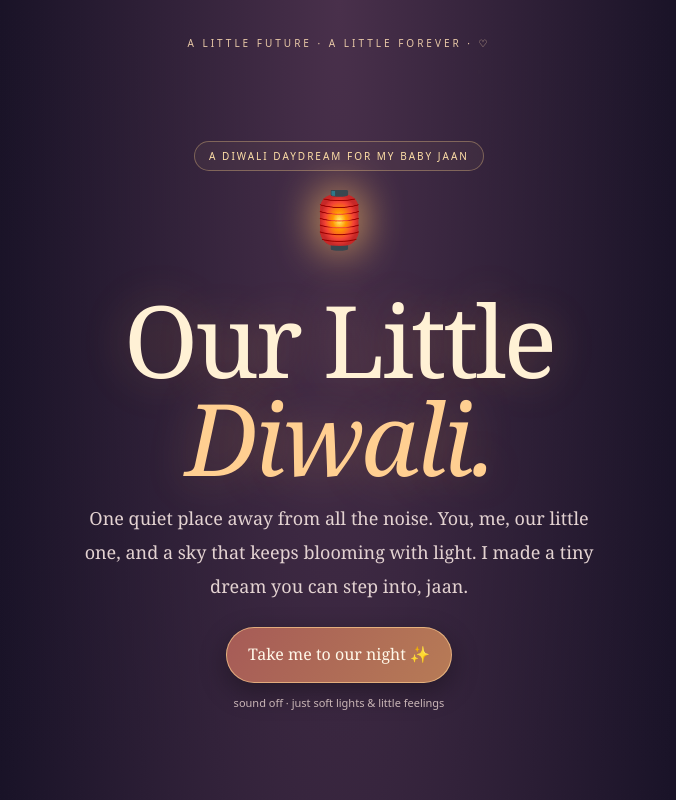
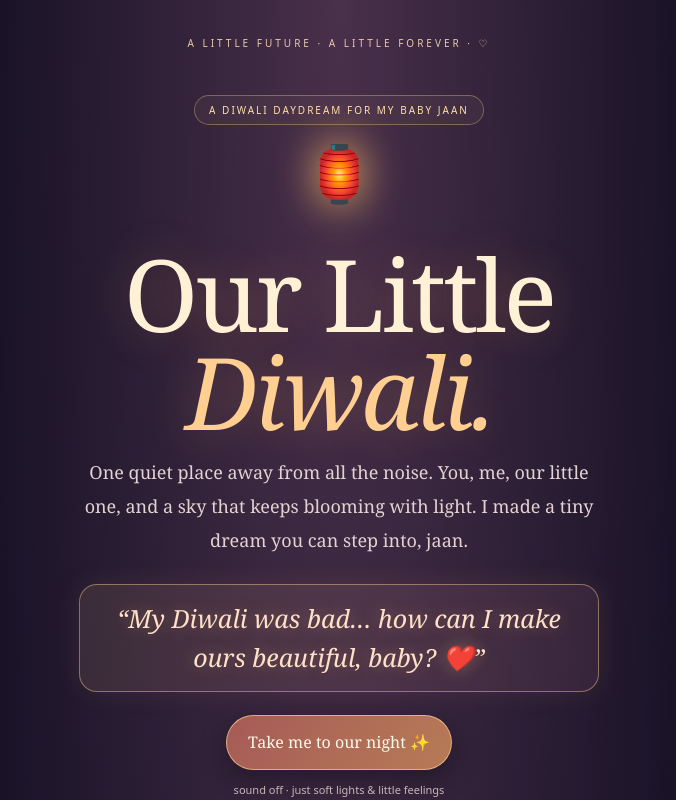
Before and after one commit to oms733411-commits/voice-cloner, a plain HTML site: page diwali.html in a window 1280 px wide. Shown: the top 800 px of the page, without its empty margins (301-977 px from the left). Drawn offline with Linux system fonts and the light colour scheme.

Commit message:
Place the Diwali message prominently on the website hero

```diff
--- a/diwali.html
+++ b/diwali.html
@@ -46,6 +46,7 @@
 @media(max-width:420px){.cinematic-scene{min-height:350px}.car-silhouette{bottom:52px}.family-silhouette{bottom:108px}.person.dad{height:95px}.person.mum{height:88px}}
 @media(prefers-reduced-motion:reduce){.cinematic-scene:before,.cinematic-scene:after,.person,.scene-glint{animation:none!important}}
 
+.hero-question{max-width:620px;margin:3px auto 23px!important;padding:14px 17px;border:1px solid #ffcf9170;border-radius:18px;background:linear-gradient(120deg,#ffcf911b,#ff9fba16);color:#ffe0c9!important;font-size:clamp(18px,4.8vw,25px)!important;font-style:italic;line-height:1.55!important;text-shadow:0 0 18px #ffbd6a55;box-shadow:0 0 28px #ffbd6a16}
 </style>
 </head>
 <body>
@@ -57,6 +58,7 @@
 <div class="lantern" aria-hidden="true">🏮</div>
 <h1>Our Little<br><em>Diwali.</em></h1>
 <p>One quiet place away from all the noise. You, me, our little one, and a sky that keeps blooming with light. I made a tiny dream you can step into, jaan.</p>
+<p class="hero-question">“My Diwali was bad… how can I make ours beautiful, baby? ❤️”</p>
 <button class="btn" id="begin">Take me to our night ✨</button>
 <div class="hint">sound off · just soft lights & little feelings</div>
 </header>
```
